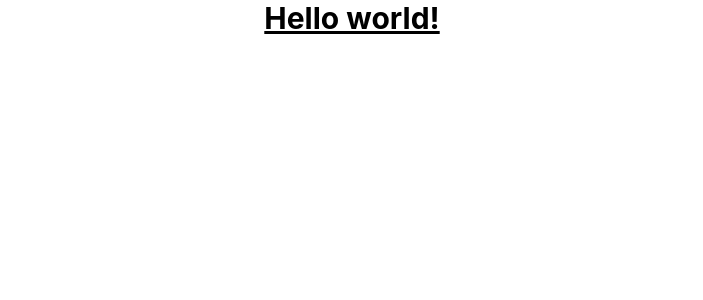
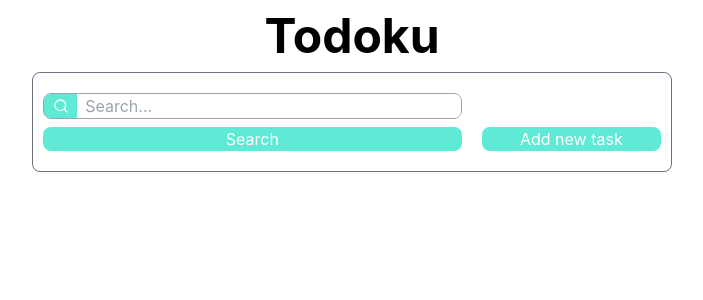
Before and after one commit to saepasomba/todoku-react, a React (Create React App) app: page / in a window 1280 px wide. Shown: the top 300 px of the page, without its empty margins (288-991 px from the left). Built offline with nearby package versions, Linux system fonts and the light colour scheme.

Commit message:
Add components and container for header

```diff
--- /dev/null
+++ b/src/components/CustomButton.js
@@ -0,0 +1,9 @@
+import React from 'react'
+
+export default function CustomButton({ content }) {
+  return (
+    <button onClick={() => console.log("Hello")} className='bg-teal-300 rounded-lg text-white w-full'>
+        {content}
+    </button>
+  )
+}
--- /dev/null
+++ b/src/components/SearchBar.js
@@ -0,0 +1,13 @@
+import React from 'react'
+import { FiSearch } from 'react-icons/fi'
+
+export default function SearchBar() {
+  return (
+    <div className='flex w-full rounded-lg border border-gray-400 overflow-hidden'>
+        <button className='bg-teal-300 text-white h-auto w-1/12 px-2 text-center'>
+            <FiSearch className='mx-auto' />
+        </button>
+        <input className='w-full px-2' type='text' placeholder='Search...'></input>
+    </div>
+  )
+}
--- a/src/containers/App.js
+++ b/src/containers/App.js
@@ -1,11 +1,20 @@
 import './App.css';
+import SearchBar from '../components/SearchBar'
+import CustomButton from '../components/CustomButton';
 
 function App() {
   return (
-    <div className="App">
-      <h1 className="text-3xl font-bold underline">
-        Hello world!
-      </h1>
+    <div className="container w-1/2 mx-auto text-center">
+      <h1 className='font-bold text-5xl m-3'>Todoku</h1>
+      <div className='container header grid grid-cols-[70%_30%] gap-5 justify-center items-end mx-auto p-5 rounded-lg border border-gray-500'>
+        <div className='header-left flex flex-col gap-2'>
+          <SearchBar />
+          <CustomButton content='Search' />
+        </div>
+        <div className='container header-right'>
+          <CustomButton content='Add new task' />
+        </div>
+      </div>
     </div>
   );
 }
```
